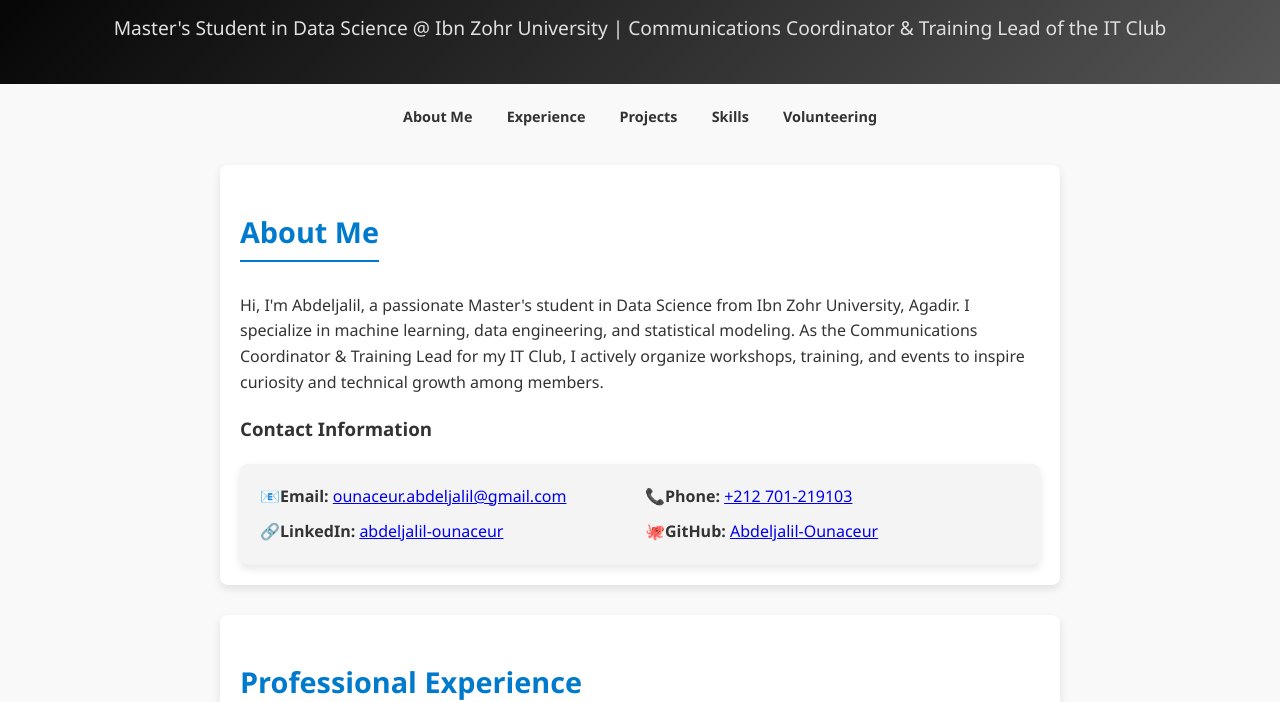
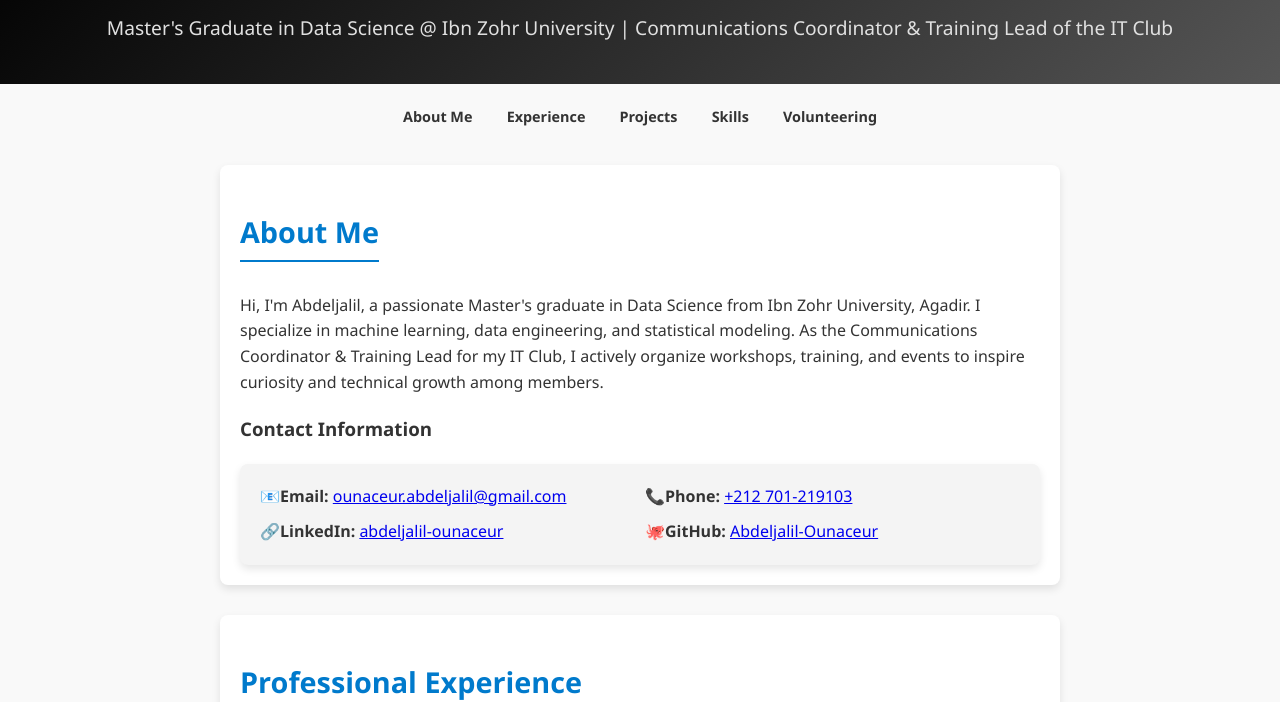
Before and after one commit to Abdeljalil-Ounaceur/portfolio, a plain HTML site: page index.html in a window 1280 px wide. Shown: the part 101-803 px from the top of the page. Drawn offline with Linux system fonts and the light colour scheme.

Commit message:
Update index.html: change references from Master's student to Master's graduate in personal description.

```diff
--- a/index.html
+++ b/index.html
@@ -152,7 +152,7 @@
 <body>
     <header>
         <h1>Abdeljalil Ounaceur</h1>
-        <p>Master's Student in Data Science @ Ibn Zohr University | Communications Coordinator & Training Lead of the IT Club</p>
+        <p>Master's Graduate in Data Science @ Ibn Zohr University | Communications Coordinator & Training Lead of the IT Club</p>
     </header>
 
     <nav>
@@ -165,7 +165,7 @@
 
     <section class="section" id="about">
         <h2>About Me</h2>
-        <p>Hi, I'm Abdeljalil, a passionate Master's student in Data Science from Ibn Zohr University, Agadir. I specialize in machine learning, data engineering, and statistical modeling. As the Communications Coordinator & Training Lead for my IT Club, I actively organize workshops, training, and events to inspire curiosity and technical growth among members.</p>
+        <p>Hi, I'm Abdeljalil, a passionate Master's graduate in Data Science from Ibn Zohr University, Agadir. I specialize in machine learning, data engineering, and statistical modeling. As the Communications Coordinator & Training Lead for my IT Club, I actively organize workshops, training, and events to inspire curiosity and technical growth among members.</p>
 
         <h3>Contact Information</h3>
         <div class="contact-info">
```
